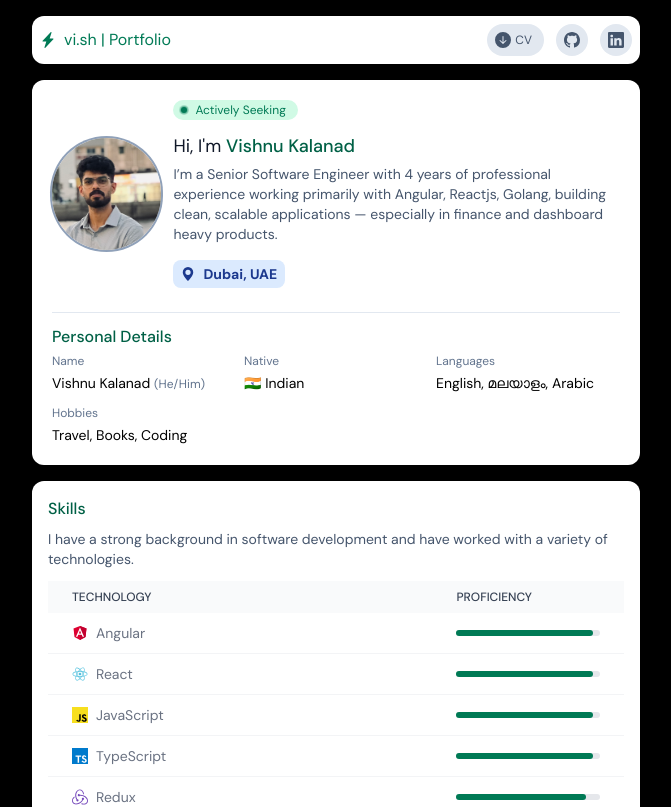
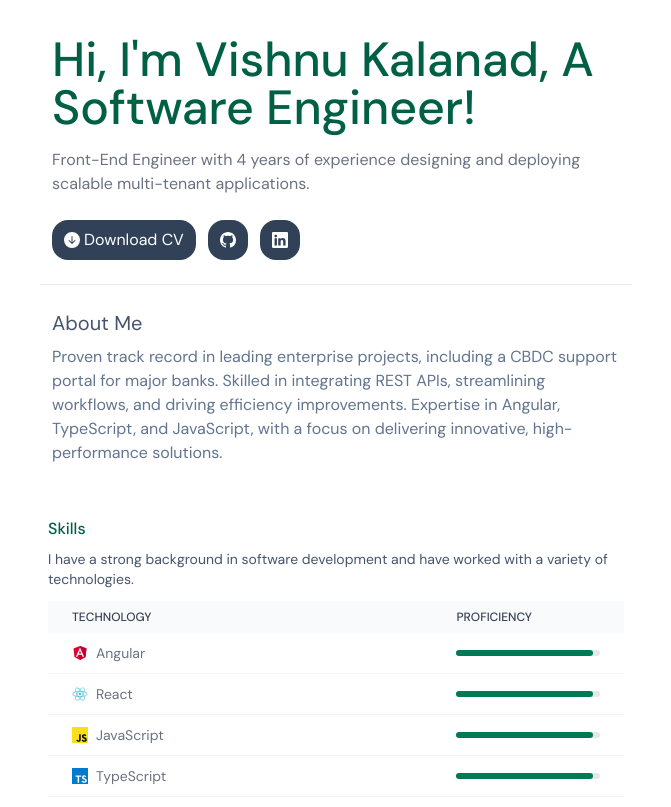
Before and after one commit to vishnukalanad/portfolio, a React (Vite) app in the folder portfolio/: page / in a window 1280 px wide. Shown: the top 807 px of the page, without its empty margins (304-975 px from the left). Built offline with nearby package versions, Linux system fonts and the light colour scheme.

Commit message:
flyer ui changes

```diff
--- a/portfolio/src/App.jsx
+++ b/portfolio/src/App.jsx
@@ -18,7 +18,7 @@ function App() {
     return (
         <main className="min-h-screen
     relative
-    bg-black">
+    bg-white">
             {modalOpen && <Modal>
                 {modalType === MODAL_TYPES.PROJECT && <ProjectDetailsModalLayout/>}
                 {modalType === MODAL_TYPES.INFORMATION && <div>Other modal</div>}
@@ -26,7 +26,7 @@ function App() {
 
             <div className="container w-[95%] lg:w-1/2 mx-auto">
 
-                <Navbar/>
+                {/*<Navbar/>*/}
                 <Flyer/>
                 <Skills />
                 <Projects/>
--- a/portfolio/src/components/Button.jsx
+++ b/portfolio/src/components/Button.jsx
@@ -1,6 +1,6 @@
 export default function Button({children, p, textColor, hover, text, bg, className, ...props}) {
-    return<button {...props} className={`rounded-full cursor-pointer ${p || 'p-2'} ${textColor || 'text-slate-600'} ${hover || ''} ${text && 'flex items-center justify-center gap-1 pr-3'} ${bg || 'bg-slate-200'} ${className || ''}`}>
+    return<button {...props} className={`rounded-2xl cursor-pointer ${p || 'px-3 py-2'} ${textColor || 'text-white'} ${hover || ''} ${text && 'flex items-center justify-center gap-1'} ${bg || 'bg-slate-700'} ${className || ''}`}>
         {children}
-        {text && <p className="text-xs">{text}</p>}
+        {text && <p className="text-base">{text}</p>}
     </button>
 }
--- a/portfolio/src/components/Flyer.jsx
+++ b/portfolio/src/components/Flyer.jsx
@@ -3,45 +3,84 @@ import profilePic from "../assets/me.jpg"
 import CurrentLocation from "./Location.jsx";
 import {PERSONAL_DETAILS} from "../constants/PersonalDetails.js";
 import DataCard from "./DataCard.jsx";
+import Button from "./Button.jsx";
+import {BsArrowDownCircleFill, BsGithub, BsLinkedin} from "react-icons/bs";
+import {useState} from "react";
 
 export default function Flyer() {
+    const [notify, setNotifier] = useState(false);
+    const [inject, setInject] = useState(false);
+
+    const personalDetails = {
+        name: "Vishnu Kalanad",
+        title: "Software Engineer",
+        location: "India",
+        greet: function () {
+            return "Hi, I'm " + this.name + ", A Software Engineer!";
+        },
+    }
+
+    function handleCvDownload() {
+        const link = document.createElement('a');
+        link.href = '/assets/Vishnu_kalanad.pdf';  // path to your PDF in public/assets
+        link.download = 'Vishnu_Kalanad.pdf';     // suggested filename for download
+        link.click();
+        setNotifier(true);
+
+        setTimeout(() => {
+            setInject(true);
+            setTimeout(() => {
+                setNotifier(false);
+                setInject(false);
+            }, 3000);
+        }, 100);
+
+    }
+
+    function openLinksWithNewTab(url) {
+        const newWindow = window.open(url, '_blank', 'noopener,noreferrer');
+        if (newWindow) newWindow.opener = null;
+    }
+
+    const greetMe = personalDetails.greet();
     return <div className="container mx-auto px-4 pt-4 w-full flex justify-between">
-        <Card flex="_">
+        <Card flex="_" bg={"bg-white"}>
             <div className="flex flex-col items-center gap-3 p-3 md:flex-row md:text-left">
-                <img src={profilePic} alt="picsum"
-                     className="rounded-full h-28 w-28 content-center ring-2 ring-slate-400"/>
-                <div className="flex flex-col items-center gap-1 md:items-start">
-                    <div
-                        className="bg-emerald-100 w-fit rounded-full pr-3 pl-2 py-0.5  flex gap-2 items-center relative">
-                        <div className="relative flex items-center justify-center h-[6px] w-[6px]">
-                            <span
-                                className="absolute inline-flex h-full w-full rounded-full bg-emerald-700 opacity-75 animate-pulse-custom"></span>
-                            <div className="relative rounded-full h-[6px] w-[6px] bg-emerald-700"></div>
-                        </div>
-                        <p className="text-xs text-emerald-700">Actively Seeking</p>
-                    </div>
-
-                    <p className="mt-2 text-lg text-gray-900 font-normal transition-transform duration-200 animate-pop">Hi, I'm <span className="font-medium text-emerald-800">Vishnu Kalanad</span></p>
-                    <p className="text-sm text-slate-600">
-                        I’m a Senior Software Engineer with 4 years of professional experience working primarily with
-                        Angular, Reactjs, Golang, building clean, scalable applications — especially in finance and
-                        dashboard heavy products.
+                {/*<img src={profilePic} alt="profile pic" className="w-48 h-48 rounded-full"/>*/}
+                <div className="flex flex-col gap-2">
+                    <p className="text-emerald-800 text-5xl font-medium">{greetMe}</p>
+                    {/*<p className="text-slate-500 text-lg">from <span className={"font-semibold"}>{personalDetails.location}</span></p>*/}
+                    <p className="text-gray-500 text-base mt-2">
+                        Front-End Engineer with 4 years of experience designing and deploying scalable multi-tenant applications.
                     </p>
-                    <div className="mt-3">
-                        <CurrentLocation country={"uae"} place={"Dubai"} />
-                    </div>
                 </div>
             </div>
-            <div className="p-3">
-                <hr className="border-slate-200"/>
-                <p className="mt-3 mb-1 text-emerald-800 font-medium transition-transform duration-200 animate-pop">Personal Details</p>
-                <div className="grid grid-cols-1 gap-2 md:grid-cols-3">
-                    {
-                        PERSONAL_DETAILS.map(data => (<div key={Math.random() + "x"}>
-                            <DataCard title={data.title} value={data.value} sup={data.sup} />
-                        </div>))
-                    }
-                </div>
+            <div className="p-3 w-full flex flex-row gap-3">
+                <Button
+                    className={`transition-all duration-200 ${notify ? 'opacity-0 scale-75' : 'opacity-100 scale-100'}`}
+                    hover="hover:bg-emerald-200 hover:text-emerald-900" text={"Download CV"} onClick={handleCvDownload}>
+                    <BsArrowDownCircleFill className="lg"/></Button>
+                <Button hover="hover:bg-slate-300 hover:text-slate-900"
+                        className={`transition duration-200 ${notify ? 'opacity-0 scale-75' : 'opacity-100 scale-100'}`}
+                        onClick={() => {
+                            openLinksWithNewTab('https://github.com/vishnukalanad')
+                        }}> <BsGithub className="lg"/></Button>
+                <Button hover="hover:bg-blue-200 hover:text-blue-900"
+                        className={`transition duration-200 ${notify ? 'opacity-0 scale-75' : 'opacity-100 scale-100'}`}
+                        onClick={() => {
+                            openLinksWithNewTab('https://www.linkedin.com/in/vishnukalanad/')
+                        }}> <BsLinkedin className="lg"/></Button>
+            </div>
+            <hr className="my-3 border-slate-200" />
+            <div className="flex flex-col gap-2 p-3">
+                <p className="text-slate-600 text-xl">About Me</p>
+                <p className="text-slate-500 text-base">
+                    Proven track record
+                    in leading enterprise projects, including a CBDC support portal for major banks. Skilled in integrating REST APIs, streamlining workflows, and
+                    driving efficiency improvements.
+                    Expertise in Angular, TypeScript, and JavaScript, with a focus on delivering innovative, high-performance
+                    solutions.
+                </p>
             </div>
         </Card>
     </div>
--- a/portfolio/src/components/Navbar.jsx
+++ b/portfolio/src/components/Navbar.jsx
@@ -10,43 +10,43 @@ export default function Navbar() {
     const [notify, setNotifier] = useState(false);
     const [inject, setInject] = useState(false);
 
-    function openLinksWithNewTab(url) {
-        const newWindow = window.open(url, '_blank', 'noopener,noreferrer');
-        if (newWindow) newWindow.opener = null;
-    }
+    // function openLinksWithNewTab(url) {
+    //     const newWindow = window.open(url, '_blank', 'noopener,noreferrer');
+    //     if (newWindow) newWindow.opener = null;
+    // }
 
-    function handleCvDownload(){
-        const link = document.createElement('a');
-        link.href = '/assets/Vishnu_kalanad.pdf';  // path to your PDF in public/assets
-        link.download = 'Vishnu_Kalanad.pdf';     // suggested filename for download
-        link.click();
-        setNotifier(true);
-
-        setTimeout(() => {
-            setInject(true);
-            setTimeout(() => {
-                setNotifier(false);
-                setInject(false);
-            }, 3000);
-        }, 100);
-
-    }
+    // function handleCvDownload(){
+    //     const link = document.createElement('a');
+    //     link.href = '/assets/Vishnu_kalanad.pdf';  // path to your PDF in public/assets
+    //     link.download = 'Vishnu_Kalanad.pdf';     // suggested filename for download
+    //     link.click();
+    //     setNotifier(true);
+    //
+    //     setTimeout(() => {
+    //         setInject(true);
+    //         setTimeout(() => {
+    //             setNotifier(false);
+    //             setInject(false);
+    //         }, 3000);
+    //     }, 100);
+    //
+    // }
     return<div className="container mx-auto px-4 pt-4 w-full ">
-        <Card className={`transition relative ${notify ? 'bg-emerald-800' : 'bg-white'}`} bg={'_'} >
-            <p className={`flex gap-2 items-center text-emerald-700 ${notify ? 'opacity-0 scale-75' : 'opacity-100 scale-100'}`}><BsLightningChargeFill/> vi.sh | Portfolio</p>
-                {
-                    inject && <p className={`text-white text-center w-full m-0 transition duration-200 absolute left-0 ${notify ? 'opacity-100 scale-100' : 'opacity-0 scale-125'}`}>Thank
-                        you for downloading!</p>}
-            <div className="flex items-center gap-3">
-                <Button className={`transition-all duration-200 ${notify ? 'opacity-0 scale-75' : 'opacity-100 scale-100'}`} hover="hover:bg-emerald-200 hover:text-emerald-900" text={"CV"} onClick={handleCvDownload}>
-                    <BsArrowDownCircleFill className="lg"/></Button>
-                <Button hover="hover:bg-slate-300 hover:text-slate-900" className={`transition duration-200 ${notify ? 'opacity-0 scale-75' : 'opacity-100 scale-100'}`} onClick={() => {
-                    openLinksWithNewTab('https://github.com/vishnukalanad')
-                }}> <BsGithub className="lg"/></Button>
-                <Button hover="hover:bg-blue-200 hover:text-blue-900" className={`transition duration-200 ${notify ? 'opacity-0 scale-75' : 'opacity-100 scale-100'}`} onClick={() => {
-                    openLinksWithNewTab('https://www.linkedin.com/in/vishnukalanad/')
-                }}> <BsLinkedin className="lg"/></Button>
-            </div>
-        </Card>
+        {/*<Card className={`transition relative ${notify ? 'bg-emerald-800' : 'bg-white'}`} bg={'_'} >*/}
+        {/*    <p className={`flex gap-2 items-center text-emerald-700 ${notify ? 'opacity-0 scale-75' : 'opacity-100 scale-100'}`}><BsLightningChargeFill/> vi.sh | Portfolio</p>*/}
+        {/*        {*/}
+        {/*            inject && <p className={`text-white text-center w-full m-0 transition duration-200 absolute left-0 ${notify ? 'opacity-100 scale-100' : 'opacity-0 scale-125'}`}>Thank*/}
+        {/*                you for downloading!</p>}*/}
+        {/*    <div className="flex items-center gap-3">*/}
+        {/*        <Button className={`transition-all duration-200 ${notify ? 'opacity-0 scale-75' : 'opacity-100 scale-100'}`} hover="hover:bg-emerald-200 hover:text-emerald-900" text={"CV"} onClick={handleCvDownload}>*/}
+        {/*            <BsArrowDownCircleFill className="lg"/></Button>*/}
+        {/*        <Button hover="hover:bg-slate-300 hover:text-slate-900" className={`transition duration-200 ${notify ? 'opacity-0 scale-75' : 'opacity-100 scale-100'}`} onClick={() => {*/}
+        {/*            openLinksWithNewTab('https://github.com/vishnukalanad')*/}
+        {/*        }}> <BsGithub className="lg"/></Button>*/}
+        {/*        <Button hover="hover:bg-blue-200 hover:text-blue-900" className={`transition duration-200 ${notify ? 'opacity-0 scale-75' : 'opacity-100 scale-100'}`} onClick={() => {*/}
+        {/*            openLinksWithNewTab('https://www.linkedin.com/in/vishnukalanad/')*/}
+        {/*        }}> <BsLinkedin className="lg"/></Button>*/}
+        {/*    </div>*/}
+        {/*</Card>*/}
     </div>
 }
--- /dev/null
+++ b/portfolio/src/components/Temp.jsx
@@ -0,0 +1,34 @@
+<img src={profilePic} alt="picsum"
+     className="rounded-full h-28 w-28 content-center ring-2 ring-slate-400"/>
+<div className="flex flex-col items-center gap-1 md:items-start">
+    <div
+        className="bg-emerald-100 w-fit rounded-full pr-3 pl-2 py-0.5  flex gap-2 items-center relative">
+        <div className="relative flex items-center justify-center h-[6px] w-[6px]">
+                            <span
+                                className="absolute inline-flex h-full w-full rounded-full bg-emerald-700 opacity-75 animate-pulse-custom"></span>
+            <div className="relative rounded-full h-[6px] w-[6px] bg-emerald-700"></div>
+        </div>
+        <p className="text-xs text-emerald-700">Actively Seeking</p>
+    </div>
+
+    <p className="mt-2 text-lg text-gray-900 font-normal transition-transform duration-200 animate-pop">Hi, I'm <span className="font-medium text-emerald-800">Vishnu Kalanad</span></p>
+    <p className="text-sm text-slate-600">
+        I’m a Senior Software Engineer with 4 years of professional experience working primarily with
+        Angular, Reactjs, Golang, building clean, scalable applications — especially in finance and
+        dashboard heavy products.
+    </p>
+    <div className="mt-3">
+        <CurrentLocation country={"uae"} place={"Dubai"} />
+    </div>
+</div>
+
+
+<hr className="border-slate-200"/>
+<p className="mt-3 mb-1 text-emerald-800 font-medium transition-transform duration-200 animate-pop">Personal Details</p>
+<div className="grid grid-cols-1 gap-2 md:grid-cols-3">
+    {
+        PERSONAL_DETAILS.map(data => (<div key={Math.random() + "x"}>
+            <DataCard title={data.title} value={data.value} sup={data.sup} />
+        </div>))
+    }
+</div>
```
